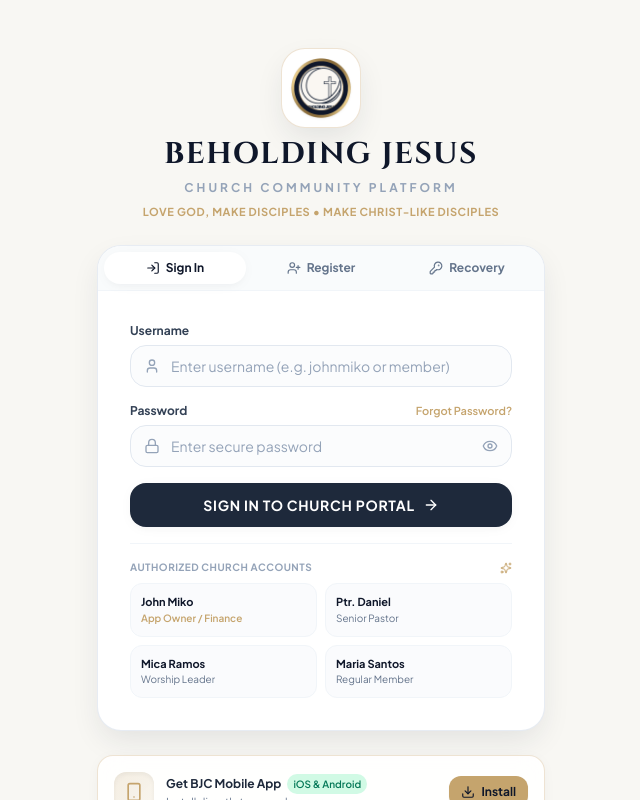
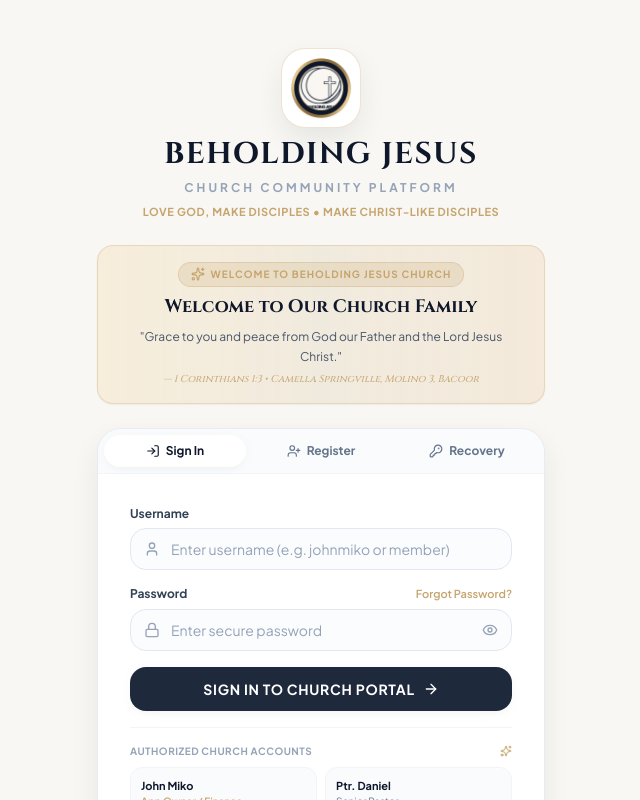
Before and after one commit to quopiem/beholding-jesus, a React (Vite) app: page / in a window 1280 px wide. Shown: the top 800 px of the page, without its empty margins (319-959 px from the left). Built offline with nearby package versions, Linux system fonts and the light colour scheme; no server answers; the database is empty.

Commit message:
feat: add beautiful sacred welcome message to landing and home feed pages

```diff
--- a/src/features/auth/AuthPage.tsx
+++ b/src/features/auth/AuthPage.tsx
@@ -199,6 +199,23 @@ export const AuthPage: React.FC<AuthPageProps> = ({
           </div>
           <div className="text-[11px] font-bold text-gold uppercase tracking-wider">
             {CHURCH_INFO.primaryMotto} • {CHURCH_INFO.secondaryMotto}
+          </div>
+        </div>
+
+        {/* Sacred Welcome Greeting */}
+        <div className="relative overflow-hidden rounded-2xl bg-gradient-to-r from-amber-500/10 via-gold/15 to-amber-600/10 dark:from-gold/15 dark:via-amber-500/10 dark:to-transparent border border-gold/30 p-4 text-center space-y-1.5 shadow-sm">
+          <div className="inline-flex items-center gap-1.5 px-3 py-1 rounded-full bg-gold/20 border border-gold/30 text-gold text-[10px] font-bold tracking-widest uppercase">
+            <Sparkles className="w-3.5 h-3.5 text-gold" />
+            <span>Welcome to Beholding Jesus Church</span>
+          </div>
+          <h2 className="font-serif font-bold text-base sm:text-lg text-slate-900 dark:text-amber-100">
+            Welcome to Our Church Family
+          </h2>
+          <p className="text-xs text-slate-600 dark:text-slate-300 leading-relaxed font-sans max-w-sm mx-auto">
+            "Grace to you and peace from God our Father and the Lord Jesus Christ."
+          </p>
+          <div className="text-[10px] font-serif italic text-gold/90 font-medium">
+            — 1 Corinthians 1:3 • Camella Springville, Molino 3, Bacoor
           </div>
         </div>
 
--- a/src/features/home/HomeView.tsx
+++ b/src/features/home/HomeView.tsx
@@ -193,6 +193,13 @@ export const HomeView: React.FC<HomeViewProps> = ({
 
   const visiblePosts = filteredPosts.slice(0, displayCount);
 
+  const getGreeting = () => {
+    const hour = new Date().getHours();
+    if (hour < 12) return 'Good morning';
+    if (hour < 18) return 'Good afternoon';
+    return 'Good evening';
+  };
+
   return (
     <div className="min-h-screen bg-[#FAF8F5] dark:bg-[#0B111E] text-stone-900 dark:text-stone-100 transition-colors">
 
@@ -218,6 +225,35 @@ export const HomeView: React.FC<HomeViewProps> = ({
           {/* CENTER COMMUNITY FEED (lg:col-span-6)                          */}
           {/* ============================================================== */}
           <main className="lg:col-span-6 space-y-6">
+
+            {/* 0. SACRED WELCOME GREETING BANNER */}
+            <div className="relative overflow-hidden rounded-3xl bg-gradient-to-br from-stone-900 via-stone-900 to-amber-950/80 dark:from-slate-900 dark:via-slate-900 dark:to-amber-950/60 border border-gold/30 p-5 sm:p-6 text-white shadow-elevated">
+              {/* Subtle ambient light glow */}
+              <div className="absolute -top-10 -right-10 w-44 h-44 bg-gold/15 rounded-full blur-3xl pointer-events-none" />
+              <div className="relative z-10 flex flex-col sm:flex-row items-start sm:items-center justify-between gap-4">
+                <div className="space-y-1.5">
+                  <div className="inline-flex items-center gap-2 px-3 py-1 rounded-full bg-gold/20 border border-gold/30 text-[11px] font-bold text-gold tracking-wide">
+                    <Sparkles className="w-3.5 h-3.5 text-gold animate-pulse" />
+                    <span>Welcome to Beholding Jesus Church</span>
+                  </div>
+                  <h2 className="font-serif font-bold text-xl sm:text-2xl text-amber-50">
+                    {getGreeting()}, {currentUser?.name?.split(' ')[0] || 'Beloved'}!
+                  </h2>
+                  <p className="text-xs sm:text-sm text-stone-300 dark:text-slate-300 leading-relaxed font-sans max-w-lg">
+                    We are blessed to gather and fellowship with you today. "Beholding the glory of the Lord, we are being transformed into His image." (2 Corinthians 3:18)
+                  </p>
+                </div>
+                <div className="flex sm:flex-col items-center sm:items-end gap-1.5 w-full sm:w-auto shrink-0 pt-2 sm:pt-0 border-t sm:border-t-0 border-white/10">
+                  <div className="text-[11px] text-amber-200/90 font-medium flex items-center gap-1.5">
+                    <span className="w-2 h-2 rounded-full bg-emerald-400 animate-ping inline-block" />
+                    <span>Sanctuary Fellowship Active</span>
+                  </div>
+                  <div className="text-[10px] text-stone-400 font-serif">
+                    Camella Springville Molino 3
+                  </div>
+                </div>
+              </div>
+            </div>
 
             {/* 1. PINNED ANNOUNCEMENT HERO SECTION */}
             <PinnedAnnouncementHero
```
